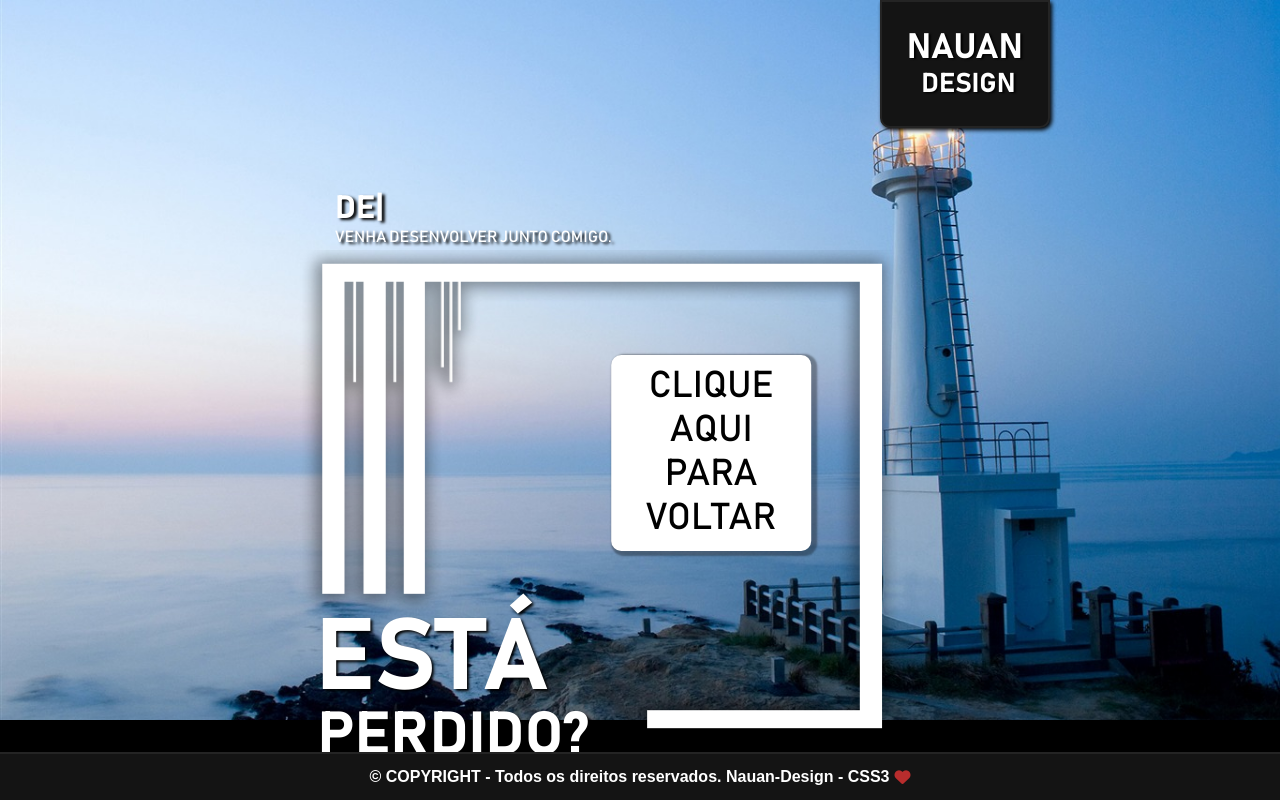
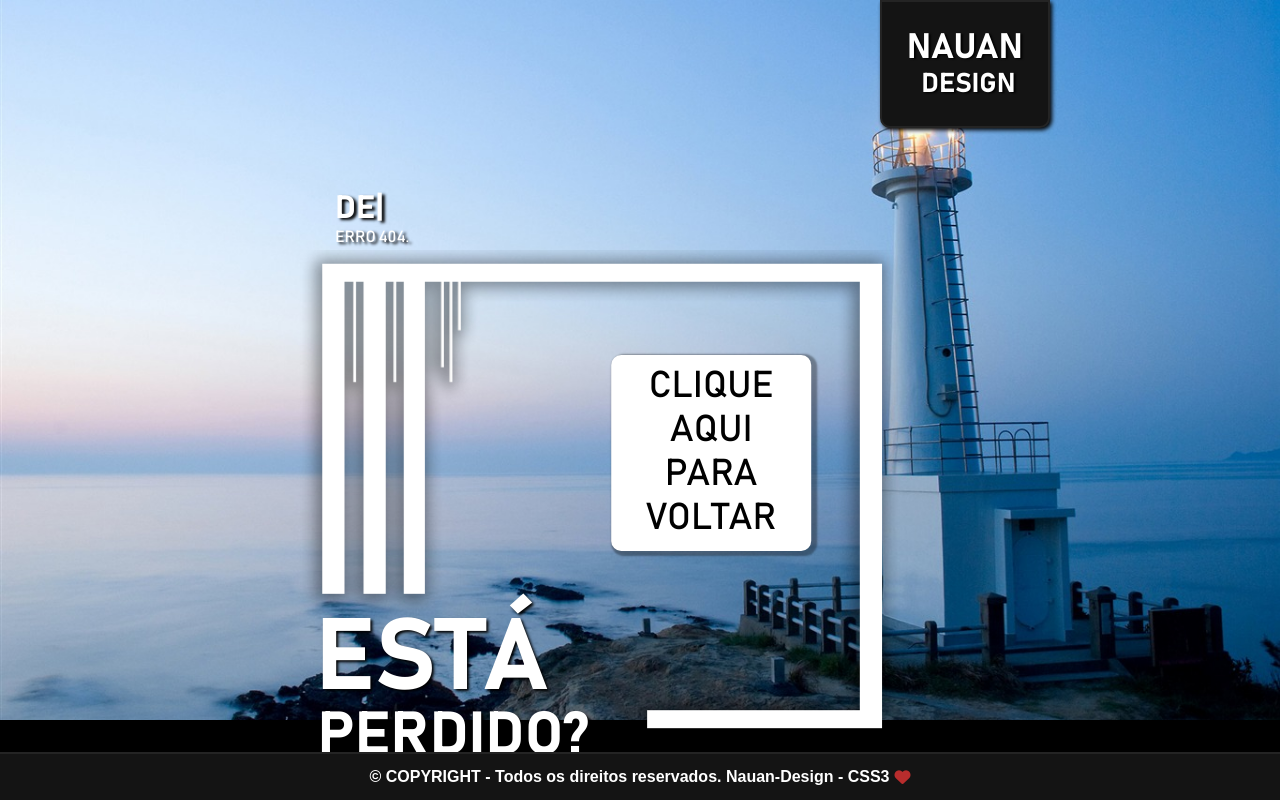
Before and after one commit to nauankiller15/nauan-design, a PHP site: page /404error.php in a window 1280 px wide. Run offline with PHP 8.4, Linux system fonts and the light colour scheme; some libraries are stand-ins or nearby versions.

Commit message:
ajuste na página de erro 404

```diff
--- a/404error.php
+++ b/404error.php
@@ -13,7 +13,7 @@
                 <h2 class="perdido">Perdido?</h2>
                 <div class="euSou">
                     <h1 style="animation: euSou 3.3s ease-in-out;"><span class="typed"></span></h1>
-                    <p style="animation: animSou 2.1s ease-in-out;">Venha desenvolver junto comigo.</p>
+                    <p style="animation: animSou 2.1s ease-in-out;">ERRO 404.</p>
                 </div>
             </div>
             <div class="quadrado404-ent">
```
